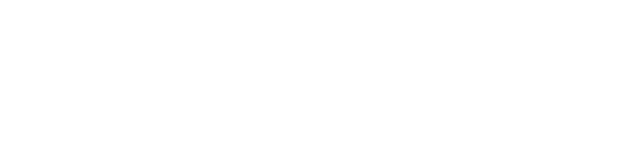
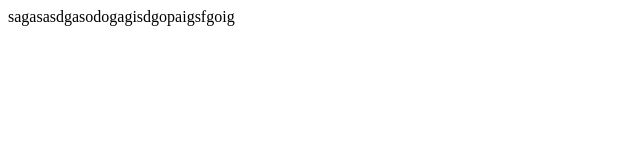
Before and after one commit to Honeyees/Honeyees.github.io, a plain HTML site: page index.html in a window 1280 px wide. Shown: the whole page, without its empty margins (0-640 px from the left). Drawn offline with Linux system fonts and the light colour scheme.

Commit message:
Add files via upload

```diff
--- a/index.html
+++ b/index.html
@@ -6,6 +6,6 @@
     <title>Document</title>
 </head>
 <body>
-
+    sagasasdgasodogagisdgopaigsfgoig
 </body>
 </html>
```
